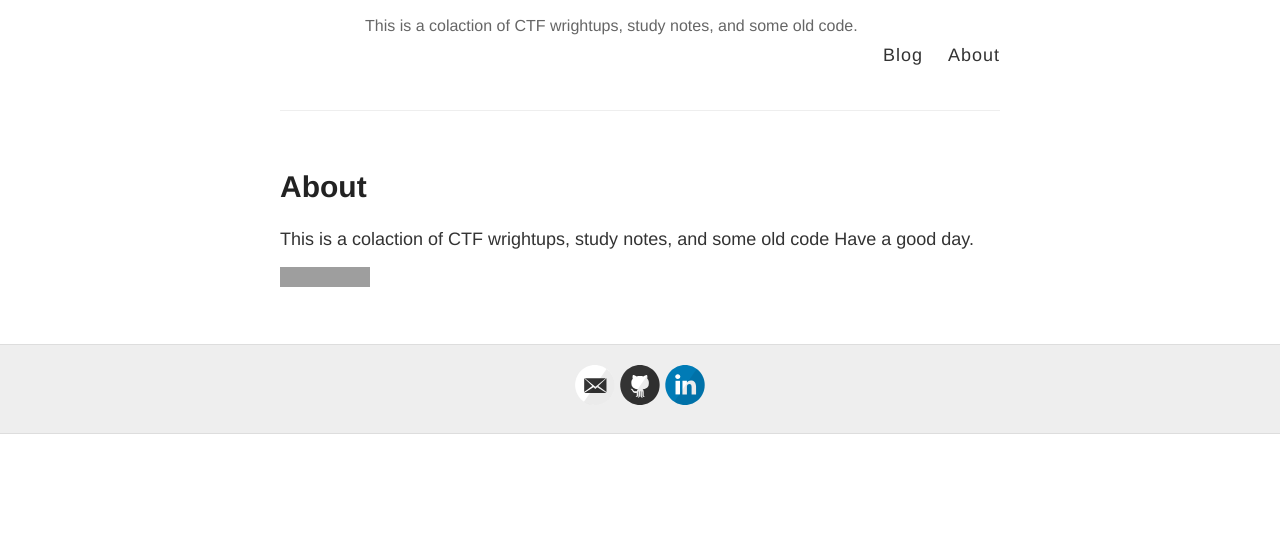
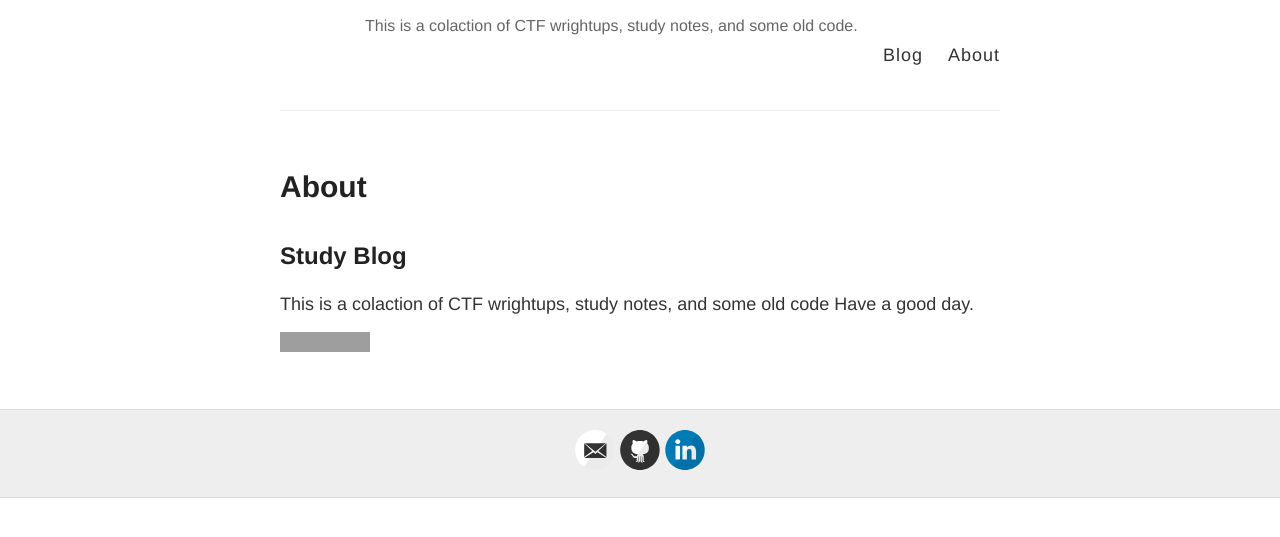
Before and after one commit to jon1123/blog, a Jekyll site: the page built from about.md, in a window 1280 px wide. Shown: the top 537 px of the page. Built offline with Jekyll 4.4.1, drawn with Linux system fonts in a browser that asks for light colours; grey boxes are pictures that could not be loaded.

Commit message:
Update about.md

```diff
--- a/about.md
+++ b/about.md
@@ -4,7 +4,9 @@ title: About
 permalink: /about/
 ---
 
-<p> This is a colaction of CTF wrightups, study notes, and some old code
-Have a good day. </p>
+## Study Blog
+
+This is a colaction of CTF wrightups, study notes, and some old code
+Have a good day.
 
 <img src="https://tryhackme-badges.s3.amazonaws.com/Jon112358.png" alt="TryHackMe">
```
